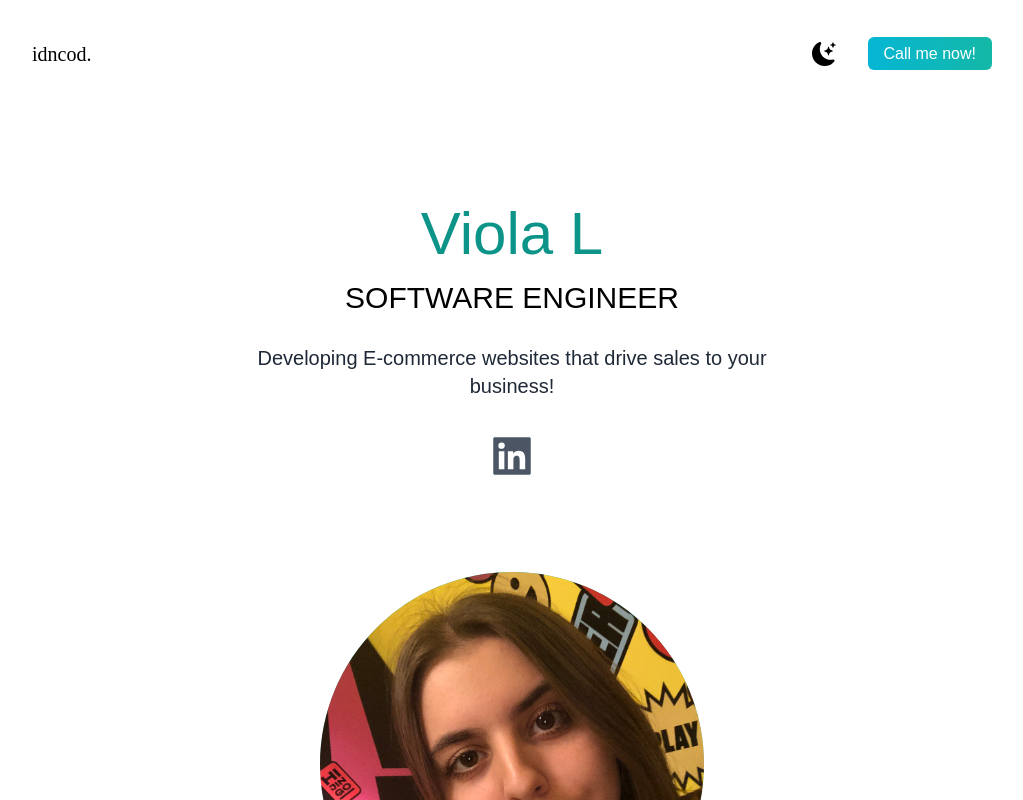
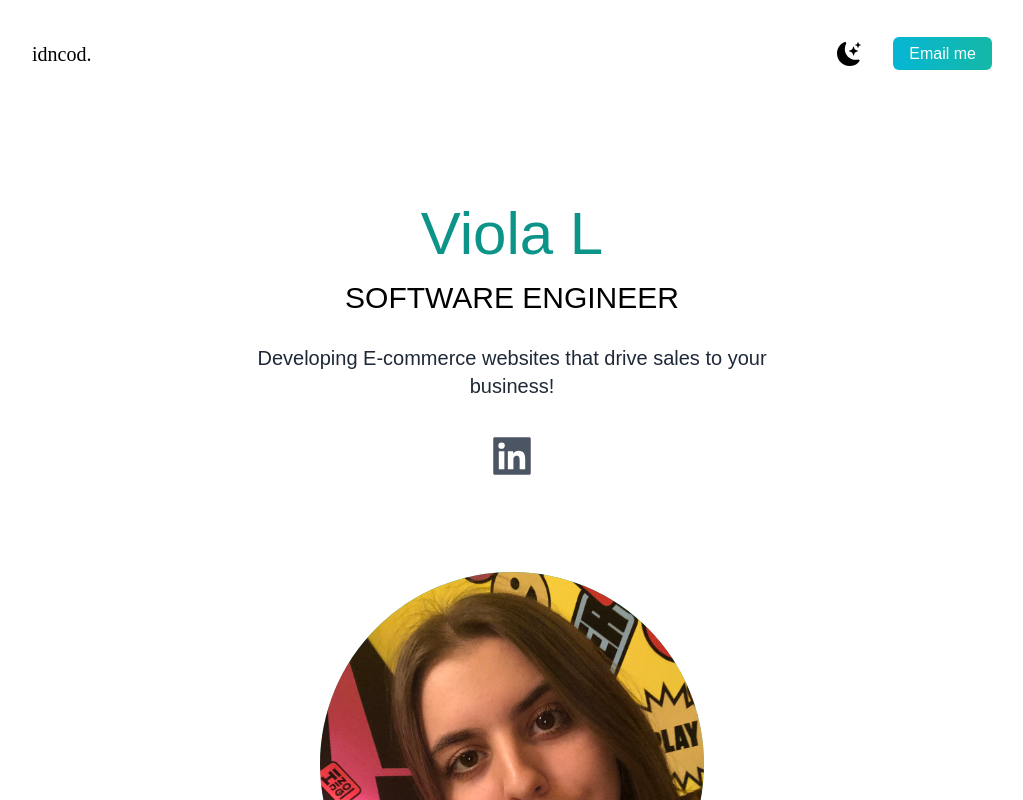
Before and after one commit to idncod/reactive-portfolio, a Next.js app: page / in a window 1280 px wide. Shown: the top 800 px of the page, without its empty margins (128-1151 px from the left). Built offline with nearby package versions, Linux system fonts and the light colour scheme.

Commit message:
upd_communication_1.2

```diff
--- a/pages/index.js
+++ b/pages/index.js
@@ -49,7 +49,7 @@ export default function Home() {
                   className="bg-gradient-to-r from-cyan-500 text- to-teal-500 text-white px-4 py-2 border-none rounded-md ml-8"
                   href="mailto:idncod@protonmail.com"
                 >
-                  Call me now!
+                  Email me
                 </a>
               </li>
             </ul>
```
